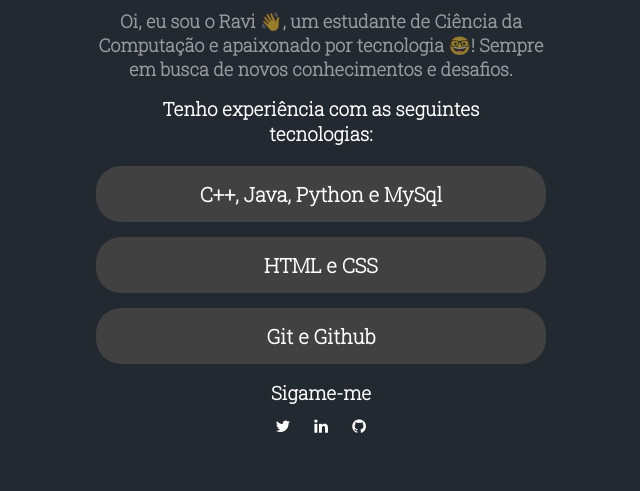
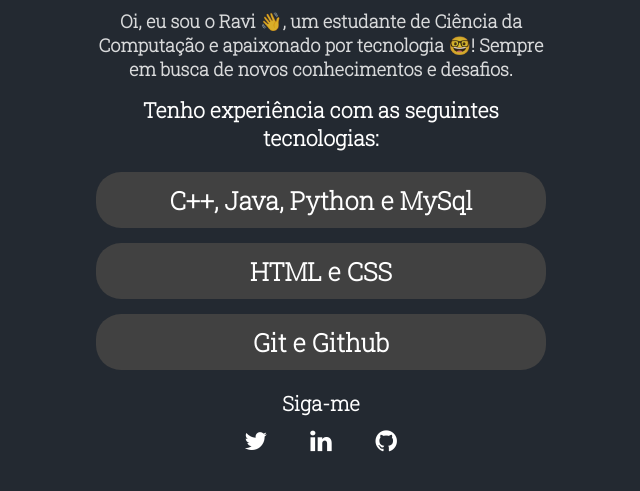
Before and after one commit to ravi-0x8b/ravi-website, a plain HTML site: page index.html in a window 1280 px wide. Shown: the part 227-718 px from the top of the page, without its empty margins (319-959 px from the left). Drawn offline with nearby package versions, Linux system fonts and the light colour scheme; a web font is replaced by a local one.

Commit message:
new update

```diff
--- a/index.html
+++ b/index.html
@@ -12,6 +12,7 @@
     <link href="https://fonts.googleapis.com/css2?family=Gulzar&family=Roboto+Mono:ital,wght@0,300;0,400;1,200&family=Roboto+Slab:wght@200&family=Roboto:ital,wght@0,300;0,500;1,400;1,500&display=swap" rel="stylesheet">
     <link href="https://fonts.googleapis.com/css2?family=Gulzar&family=Roboto+Mono:ital,wght@0,300;0,400;1,200&family=Roboto+Slab:wght@200&family=Roboto:ital,wght@0,300;0,500;1,400;1,500&family=Rubik&display=swap" rel="stylesheet">
     <link rel="stylesheet" href="https://cdnjs.cloudflare.com/ajax/libs/font-awesome/4.7.0/css/font-awesome.min.css">
+    <link rel="stylesheet" href="https://cdn.jsdelivr.net/gh/devicons/devicon@master/devicon.min.css">
 </head>
 <body>
     <div class="container">
@@ -27,10 +28,12 @@
             <li>Git e Github</li>
         </ul>
         <footer>
-            <h3 id="social">Sigame-me</h3>
-            <a href="https://twitter.com/r2i0xff" target="_blank" class="fa fa-twitter"></a>
-            <a href="https://www.linkedin.com/in/ravi-valentim/" target="_blank" class="fa fa-linkedin"></a>
-            <a href="https://github.com/ravi-0x8b" target="_blank" class="fa fa-github"></a>
+            <h3 class="social">Siga-me</h3>
+            <i class="medias">
+                <a href="https://twitter.com/r2i0xff" target="_blank" class="fa fa-twitter"></a>
+                <a href="https://www.linkedin.com/in/ravi-valentim/" target="_blank" class="fa fa-linkedin"></a>
+                <a href="https://github.com/ravi-0x8b" target="_blank" class="fa fa-github"></a>
+            </i>
         </footer>
     </div>
 </body>
--- a/style.css
+++ b/style.css
@@ -32,7 +32,7 @@ h1 {
 }
 
 p.about {
-    color: #fff8;
+    color: rgba(255, 255, 255, 0.826);
     font-family: 'Roboto slab', sans-serif;
     font-weight: 600;
     font-size: 18px;
@@ -50,7 +50,7 @@ ul li {
     font-weight: 600;
     list-style: none;
     text-decoration: none;
-    font-size: 20px;
+    font-size: 25px;
     margin-top: 15px;
     margin-bottom: 6px;
     display: flex;
@@ -68,31 +68,34 @@ a {
 }
 
 a:hover {
-    color: #54A4AF
+    color: #414144
 }
 
 .experience {
     font-family: 'Roboto slab', sans-serif;
-    color: #ffff;
+    font-size: 21px;
+    color: rgb(255, 255, 255);
     margin-top: 15px;
     margin-bottom: 20px;
 }
 
+
 .social {
-    display: inline;
-    margin-bottom: 6px;
-}
-
-#social {
     font-family: 'Roboto slab', sans-serif;
+    font-size: 20px;
     color: #ffff;
-    margin-top: 16px;
+    margin-top: 20px;
     margin-bottom: 8px;
 }
 
 .fa {
     text-decoration: none;
     text-align: center;
-    width: 30px;
+    width: 55px;
     margin: 5px 2px;
 }
+
+.medias {
+    text-decoration: none;
+    font-size: 25px;
+}
```
